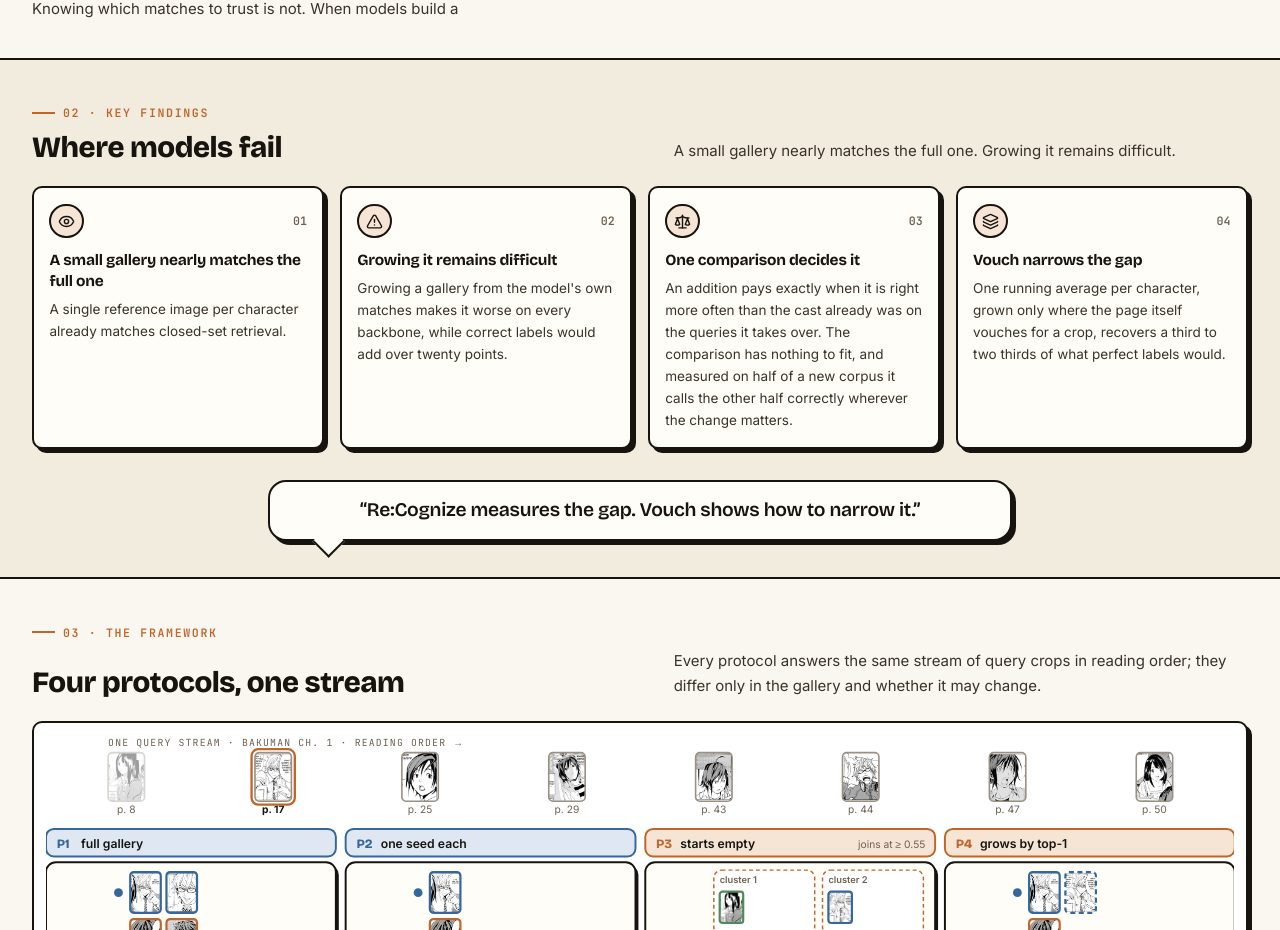
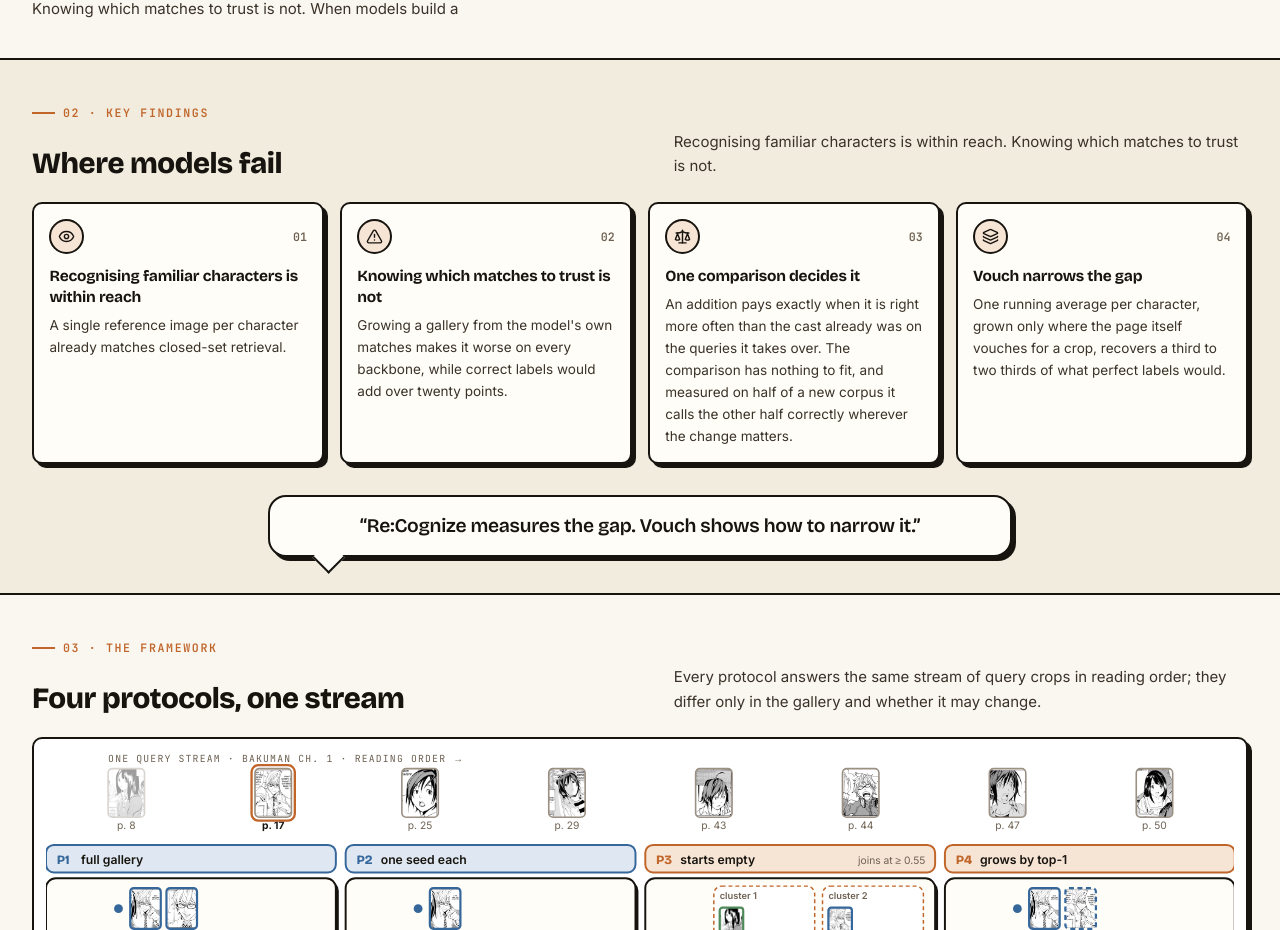
Before and after one commit to eternal-f1ame/Re-Cognize, a Next.js app in the folder project/: page / in a window 1280 px wide. Shown: the part 1095-2025 px from the top of the page. Built offline with nearby package versions, Linux system fonts and the light colour scheme.

Commit message:
Findings use the abstract's wording: within reach, and which matches to trust

```diff
--- a/project/components/Highlights.tsx
+++ b/project/components/Highlights.tsx
@@ -5,7 +5,7 @@ import { HIGHLIGHTS, QUOTE } from "../content";
 export function Highlights() {
   return (
     <Section id="findings" index={2} kicker="Key findings" alt
-      title="Where models fail" lead="A small gallery nearly matches the full one. Growing it remains difficult.">
+      title="Where models fail" lead="Recognising familiar characters is within reach. Knowing which matches to trust is not.">
       <div data-fit-row="" className="grid gap-4 sm:grid-cols-2 lg:grid-cols-4">
         {HIGHLIGHTS.map((h, i) => (
           <article key={h.title} className="panel flex flex-col p-4">
--- a/project/content.tsx
+++ b/project/content.tsx
@@ -90,12 +90,12 @@ export const ABSTRACT = [
 export const HIGHLIGHTS = [
   {
     icon: "eye",
-    title: "A small gallery nearly matches the full one",
+    title: "Recognising familiar characters is within reach",
     text: "A single reference image per character already matches closed-set retrieval.",
   },
   {
     icon: "alert",
-    title: "Growing it remains difficult",
+    title: "Knowing which matches to trust is not",
     text:
       "Growing a gallery from the model's own matches makes it worse on every backbone, while correct labels " +
       "would add over twenty points.",
```
Also changed, not shown: 1 other file (tests, documents, lock files or other folders).
